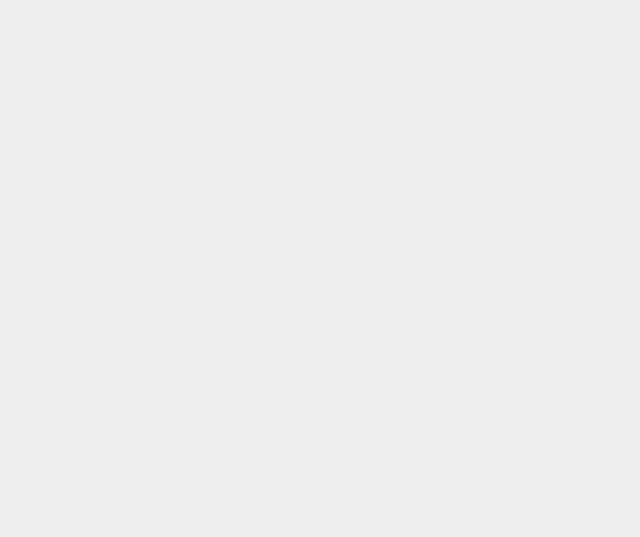
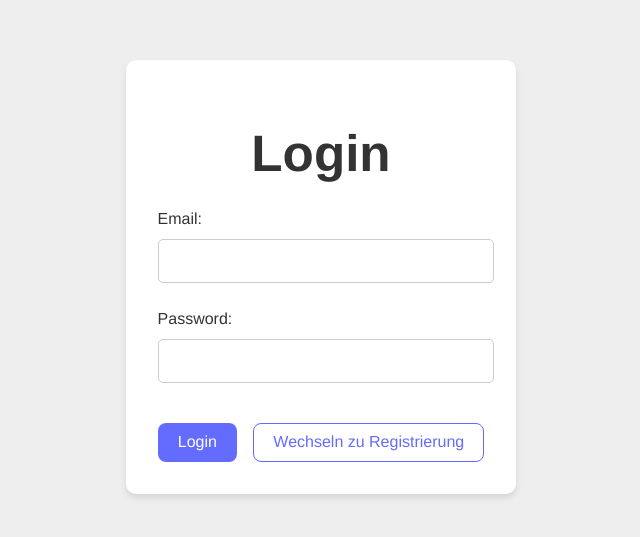
Before and after one commit to cong-industries/movie-manager, a React (Vite) app in the folder app/: page /login in a window 1280 px wide. Before the commit this address had no page. Shown: the part 123-660 px from the top of the page, without its empty margins (319-959 px from the left). Built offline with nearby package versions, Linux system fonts and the light colour scheme.

Commit message:
Add login functionality and update styles for authentication form

```diff
--- a/app/src/App.css
+++ b/app/src/App.css
@@ -251,3 +251,84 @@ button:hover {
     box-shadow: 0 2px 8px rgba(0, 0, 0, 0.2);
     /* Verstärkt den Schatten beim Fokussieren */
 }
+
+/* Allgemeine und globale Stile bereits definiert in index.css */
+
+/* Anpassungen für Login- und Registrierungsformular */
+
+.auth-container {
+    display: flex;
+    flex-direction: column;
+    align-items: center;
+    justify-content: center;
+    min-height: 100vh;
+    background-color: var(--background-color);
+    /* Nutzung der global definierten Farbvariablen */
+}
+
+.auth-form {
+    padding: 2rem;
+    background: #FFF;
+    /* Hintergrundfarbe für das Formular */
+    border-radius: 10px;
+    /* Einklang mit den Karten-Stilen */
+    box-shadow: 0 4px 6px rgba(0, 0, 0, 0.1);
+    /* Leichter Schatten für Tiefe */
+    width: 100%;
+    max-width: 400px;
+    /* Bestimmt die maximale Breite des Formulars */
+    box-sizing: border-box;
+}
+
+.auth-form h1 {
+    text-align: center;
+    margin-bottom: 1.5rem;
+}
+
+.form-group {
+    margin-bottom: 1rem;
+}
+
+.form-control {
+    width: 95%;
+    padding: 0.75rem;
+    font-size: 1rem;
+    border-radius: 5px;
+    border: 1px solid #cccccc;
+    /* Leichter Rahmen */
+    margin: 0.5rem 0;
+    /* Abstand oben und unten für jedes Eingabefeld */
+}
+
+.btn-primary {
+    background-color: #646cff;
+    /* Nutzung der global definierten Button-Farbe */
+    color: #ffffff;
+    margin-top: 1rem;
+    margin-right: 1rem;
+}
+
+.btn-primary:hover {
+    background-color: #5a5fca;
+    /* Dunklere Farbe beim Hover für den Button */
+}
+
+.btn-secondary {
+    background: none;
+    color: #646cff;
+    border: 1px solid #646cff;
+    /* Rahmen im Stil der Link-Farbe */
+    margin-top: 0.5rem;
+}
+
+.btn-secondary:hover {
+    background-color: #f0f0f7;
+    /* Leichter Hintergrund beim Hover für den sekundären Button */
+}
+
+/* Responsive Anpassungen */
+@media (max-width: 768px) {
+    .auth-form {
+        padding: 1rem;
+    }
+}
--- a/app/src/App.tsx
+++ b/app/src/App.tsx
@@ -4,13 +4,15 @@ import { BrowserRouter as Router, Routes, Route } from 'react-router-dom';
 import DataList from './pages/DataList';
 import './App.css';
 import DetailPage from './pages/DetailPage';
+import Login from './pages/AuthForm';
 
 const App = () => {
   return (
     <Router>
       <Routes>
         <Route path="/" element={<DataList />} />
-        <Route path="/detail/:id" element={<DetailPage/>} />
+        <Route path="/login" element={<Login />} />
+        <Route path="/detail/:id" element={<DetailPage />} />
       </Routes>
     </Router>
   );
--- /dev/null
+++ b/app/src/pages/AuthForm.tsx
@@ -0,0 +1,55 @@
+import React, { useState } from 'react';
+
+const AuthForm: React.FC = () => {
+    const [email, setEmail] = useState('');
+    const [password, setPassword] = useState('');
+    const [isLogin, setIsLogin] = useState(true); // Zustand um zwischen Login und Registrierung zu wechseln
+
+    const handleEmailChange = (e: React.ChangeEvent<HTMLInputElement>) => setEmail(e.target.value);
+    const handlePasswordChange = (e: React.ChangeEvent<HTMLInputElement>) => setPassword(e.target.value);
+
+    const handleSubmit = (e: React.FormEvent) => {
+        e.preventDefault();
+        if (isLogin) {
+            // Login Logik
+            console.log('Login mit', email, password);
+        } else {
+            // Registrierungs Logik
+            console.log('Registrierung mit', email, password);
+        }
+    };
+
+    return (
+        <div className="auth-container">
+            <form className="auth-form" onSubmit={handleSubmit}>
+                <h1>{isLogin ? 'Login' : 'Registrierung'}</h1>
+                <div className="form-group">
+                    <label htmlFor="email">Email:</label>
+                    <input
+                        id="email"
+                        type="email"
+                        value={email}
+                        onChange={handleEmailChange}
+                        className="form-control"
+                    />
+                </div>
+                <div className="form-group">
+                    <label htmlFor="password">Password:</label>
+                    <input
+                        id="password"
+                        type="password"
+                        value={password}
+                        onChange={handlePasswordChange}
+                        className="form-control"
+                    />
+                </div>
+                <button type="submit" className="btn btn-primary">{isLogin ? 'Login' : 'Registrieren'}</button>
+                <button type="button" className="btn btn-secondary" onClick={() => setIsLogin(!isLogin)}>
+                    Wechseln zu {isLogin ? 'Registrierung' : 'Login'}
+                </button>
+            </form>
+        </div>
+    );
+};
+
+export default AuthForm;
```
Also changed, not shown: app/daten.json (+10 -0 lines), app/src/pages/DetailPage.tsx (+6 -6 lines).
